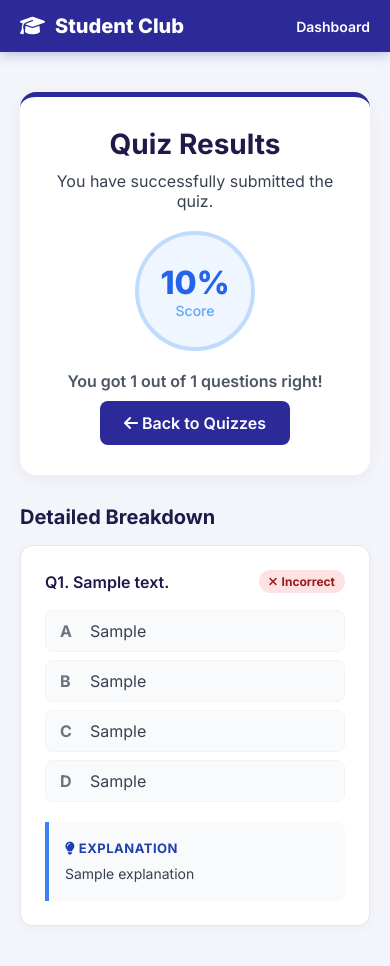
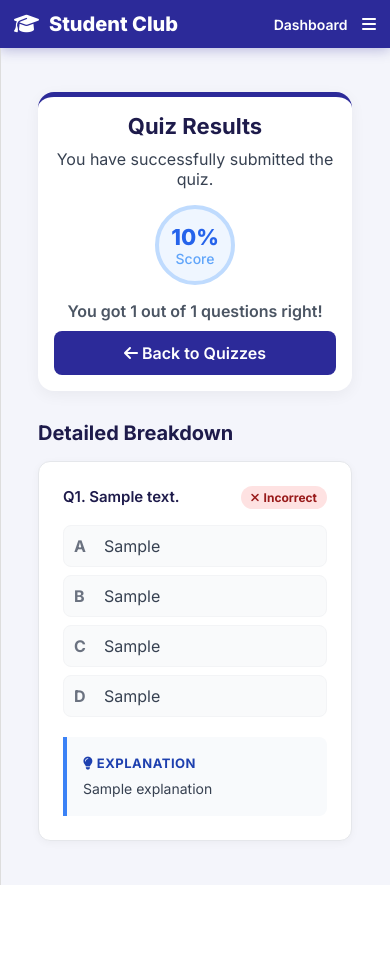
Before and after one commit to humeranaaz397-ops/stu_club-updated, a Python web app: template templates/student/quiz_result.html in a window 390 px wide. After the commit the page ends 885 px from the top, so only its background shows below. Run offline with Jinja, Linux system fonts and the light colour scheme; the template is opened without the code that fills it: most values are stand-ins (such as "Sample title", 1, 10 or a date in 2020).

Commit message:
respoinsive

```diff
--- a/templates/student/quiz_result.html
+++ b/templates/student/quiz_result.html
@@ -17,11 +17,18 @@
         }
         .logo { display:flex; align-items:center; gap:10px; font-size:20px; font-weight:800; }
 
-        .container {
-            max-width: 800px;
-            margin: 40px auto;
-            padding: 0 20px;
-        }
+        /* Layout & sidebar to match other student pages */
+        .layout{ display:grid; grid-template-columns:0 1fr; transition:grid-template-columns 0.35s ease; }
+        .layout.show{ grid-template-columns:60px 1fr; }
+        .sidebar{ background:lightgrey; min-height:calc(100vh - 60px); border-right:1px solid #ddd; overflow:hidden; transition:0.35s ease; }
+        .sidebar ul{ list-style:none; padding-top:10px; }
+        .sidebar li{ padding:14px 18px; display:flex; align-items:center; gap:12px; cursor:pointer; transition:0.25s; }
+        .sidebar li:hover, .sidebar li.active{ background:#e5efff; color:#2563eb; }
+        .sidebar li.active { border-left:4px solid #2563eb; }
+
+        .content{ padding:24px; }
+
+        .container { max-width: 800px; margin: 40px auto; padding: 0 20px; }
 
         .score-card {
             background: white;
@@ -91,6 +98,28 @@
             margin-top: 10px;
         }
         .back-btn:hover { background: #1e1b4b; transform: translateY(-2px); }
+
+        /* Responsive adjustments similar to other pages */
+        @media (max-width: 768px) {
+          .top-nav { padding: 12px 14px; }
+          .layout { grid-template-columns: 0 1fr; }
+          .layout.show { grid-template-columns: 60px 1fr; }
+          .sidebar span { display: none; }
+          .sidebar li { justify-content: center; }
+          .container { margin: 20px auto; padding: 0 14px; }
+          .score-card { padding: 20px; }
+          .score-card h1 { font-size: 22px; }
+          .score-circle { width: 96px; height: 96px; margin: 16px auto; }
+          .score-circle span { font-size: 26px; }
+          .q-text { font-size: 15px; }
+          .option-item { padding: 10px; }
+          .back-btn { width: 100%; text-align: center; }
+        }
+        @media (max-width: 480px) {
+          .score-card { padding: 16px; }
+          .score-circle { width: 80px; height: 80px; }
+          .score-circle span { font-size: 22px; }
+        }
     </style>
 </head>
 <body>
@@ -99,10 +128,30 @@
             <i class="fa-solid fa-graduation-cap"></i>
             <span>Student Club</span>
         </div>
-        <a href="{{ url_for('student_dashboard') }}" style="color:white; font-size:14px; font-weight:600; text-decoration:none;">Dashboard</a>
+        <div class="nav-actions">
+            <a href="{{ url_for('student_dashboard') }}" style="color:white; font-size:14px; font-weight:600; text-decoration:none;">Dashboard</a>
+            <i class="fa-solid fa-bars" style="margin-left:10px; cursor:pointer;" onclick="side()"></i>
+        </div>
     </header>
 
-    <div class="container">
+    <div class="layout" id="layout">
+        <aside class="sidebar">
+            <ul>
+                <li><a href="{{ url_for('student_dashboard') }}"><i class="fa-solid fa-grip"></i><span>Dashboard</span></a></li>
+                <li><a href="{{ url_for('student_qa') }}"><i class="fa-solid fa-clipboard-question"></i><span>Q&A</span></a></li>
+                <li><a href="{{ url_for('student_materials') }}"><i class="fa-solid fa-file-lines"></i><span>Study Materials</span></a></li>
+                <li><a href="{{ url_for('student_videos') }}"><i class="fa-solid fa-video"></i><span>Video Learning</span></a></li>
+                <li><a href="{{ url_for('student_live_classes') }}"><i class="fa-brands fa-youtube"></i><span>Live Classes</span></a></li>
+                <li><a href="{{ url_for('student_courses') }}"><i class="fa-solid fa-book-open"></i><span>Courses</span></a></li>
+                <li><a href="{{ url_for('student_connections') }}"><i class="fa-solid fa-users"></i><span>Find People</span></a></li>
+                <li><a href="{{ url_for('student_chat') }}"><i class="fa-solid fa-comment-dots"></i><span>Chat</span></a></li>
+                <li class="active"><a href="{{ url_for('student_quizzes') }}"><i class="fa-solid fa-clipboard-list"></i><span>Quizzes</span></a></li>
+                <li><a href="{{ url_for('student_progress') }}"><i class="fa-solid fa-arrow-trend-up"></i><span>Progress</span></a></li>
+            </ul>
+        </aside>
+
+        <div class="content">
+            <div class="container">
         <div class="score-card">
             <h1>Quiz Results</h1>
             <p>You have successfully submitted the quiz.</p>
@@ -159,6 +208,11 @@
             {% endif %}
         </div>
         {% endfor %}
+            </div>
+        </div>
     </div>
+    <script>
+        function side(){ document.getElementById("layout").classList.toggle("show"); }
+    </script>
 </body>
 </html>
```
Also changed, not shown: templates/student/quizzes(s).html (+25 -0 lines).
